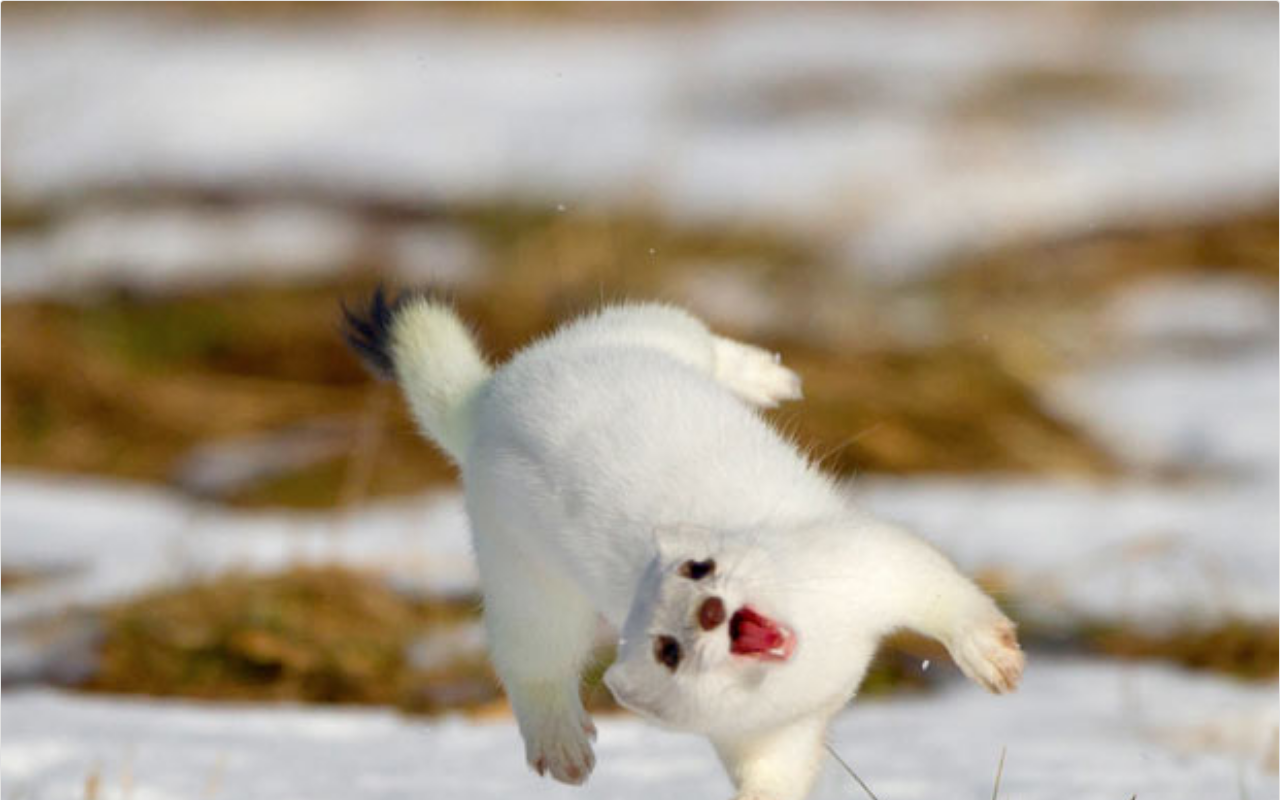
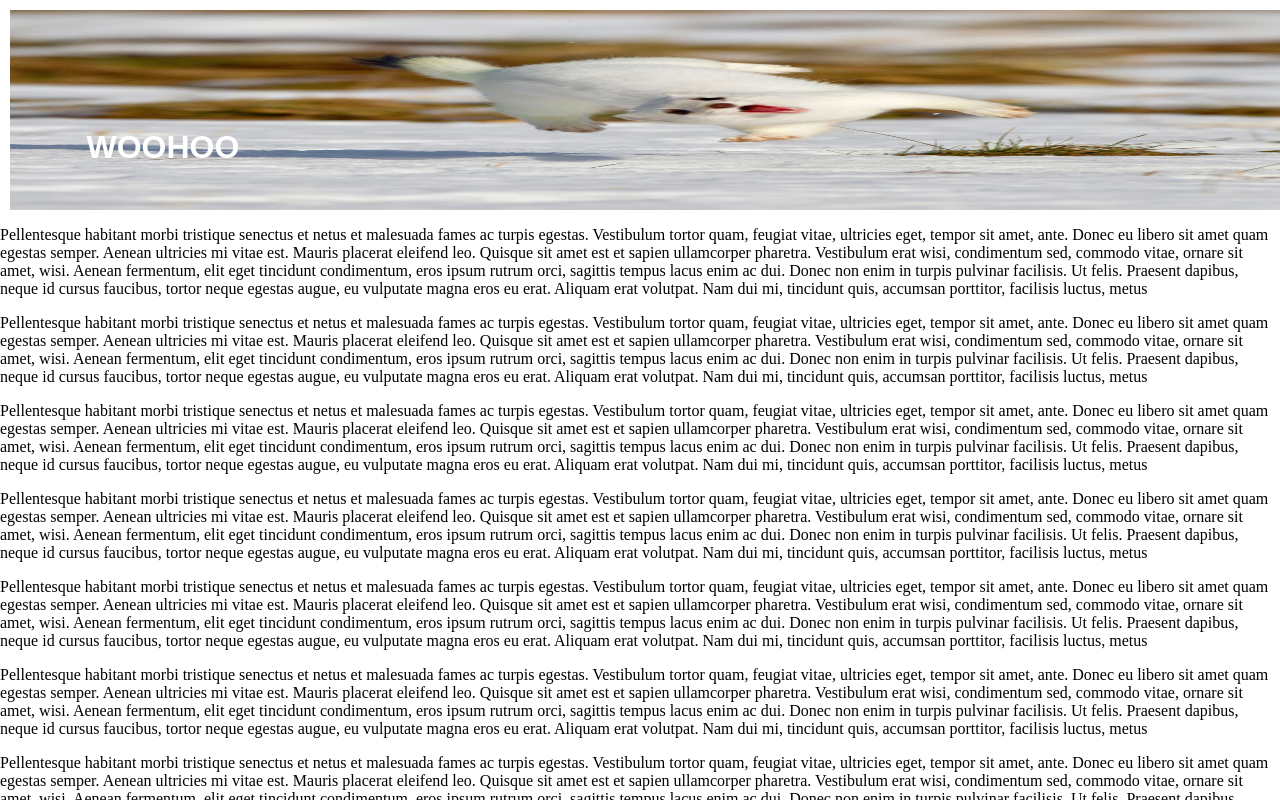
Before and after one commit to mc0918/tsv_poc, a Next.js app in the folder tsv_ui/: page /articlePage in a window 1280 px wide. Shown: the top 800 px of the page. Built offline with nearby package versions, Linux system fonts and the light colour scheme.

Commit message:
started working on cards

```diff
--- a/tsv_ui/components/articlePreview/articlePreview.js
+++ b/tsv_ui/components/articlePreview/articlePreview.js
@@ -1,15 +1,43 @@
 import {
+  Item,
+  Box,
   Card,
   CardActionArea,
-  CardContent
+  CardContent,
+  CardMedia,
+  makeStyles,
+  Typography,
 } from "@material-ui/core";
 
-export const ArticlePreview = () => {
+const useStyles = makeStyles({
+  root: {
+    backgroundSize: "100% 100%",
+    width: "100%",
+    height: "200px",
+    margin: "10px 0 0 10px",
+    position: "relative",
+    // float: "left",
+  },
+  text: {
+    fontFamily: "sans-serif",
+    fontWeight: 900,
+    color: "white",
+    textTransform: "uppercase",
+    margin: 0,
+    position: "absolute",
+    top: "50%",
+    fontSize: "2rem",
+    transform: "translate(50%, 50%)",
+  },
+});
+export const ArticlePreview = (props) => {
+  const classes = useStyles({ image: props.image });
+
   return (
-    <Card variant="outlined">
-      <CardActionArea>
-        <img style={{height: '100%', width: '100%'}} src="/stoat.jpg"></img>
-      </CardActionArea>
-    </Card>
+    <Box>
+      <CardMedia image={props.image} className={classes.root}>
+        <h2 className={classes.text}>{props.title}</h2>
+      </CardMedia>
+    </Box>
   );
 };
--- a/tsv_ui/package.json
+++ b/tsv_ui/package.json
@@ -10,7 +10,7 @@
     "@material-ui/core": "^4.11.0",
     "@nano-sql/core": "^2.3.7",
     "@reduxjs/toolkit": "^1.3.6",
-    "next": "^9.5.3",
+    "next": "^9.5.5",
     "react": "^16.13.1",
     "react-dom": "^16.13.1",
     "react-redux": "^7.2.0"
```
Also changed, not shown: tsv_ui/next.config.js (added, +8 -0 lines), tsv_ui/pages/articlePage.js, 1 other file (tests, documents, lock files or other folders).
